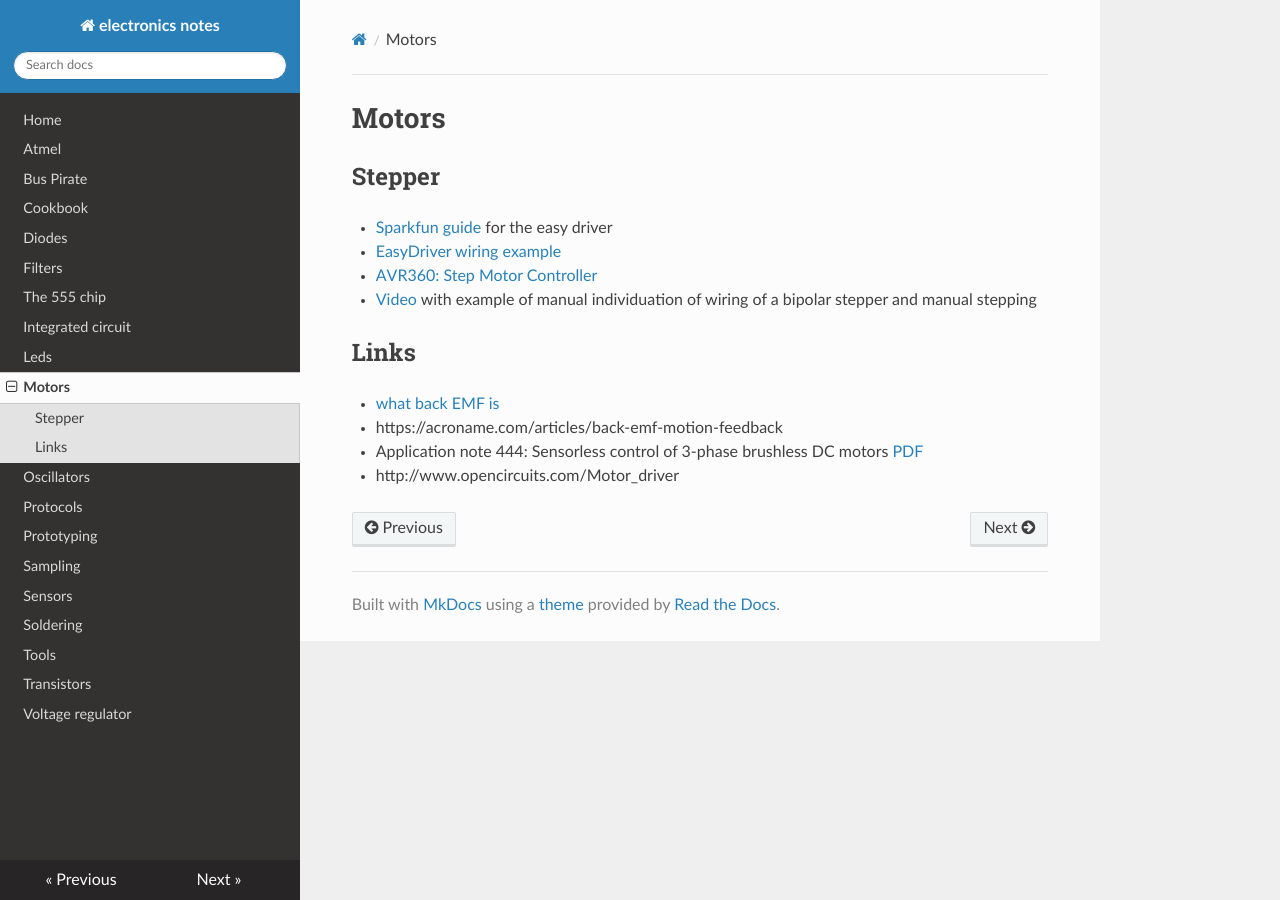
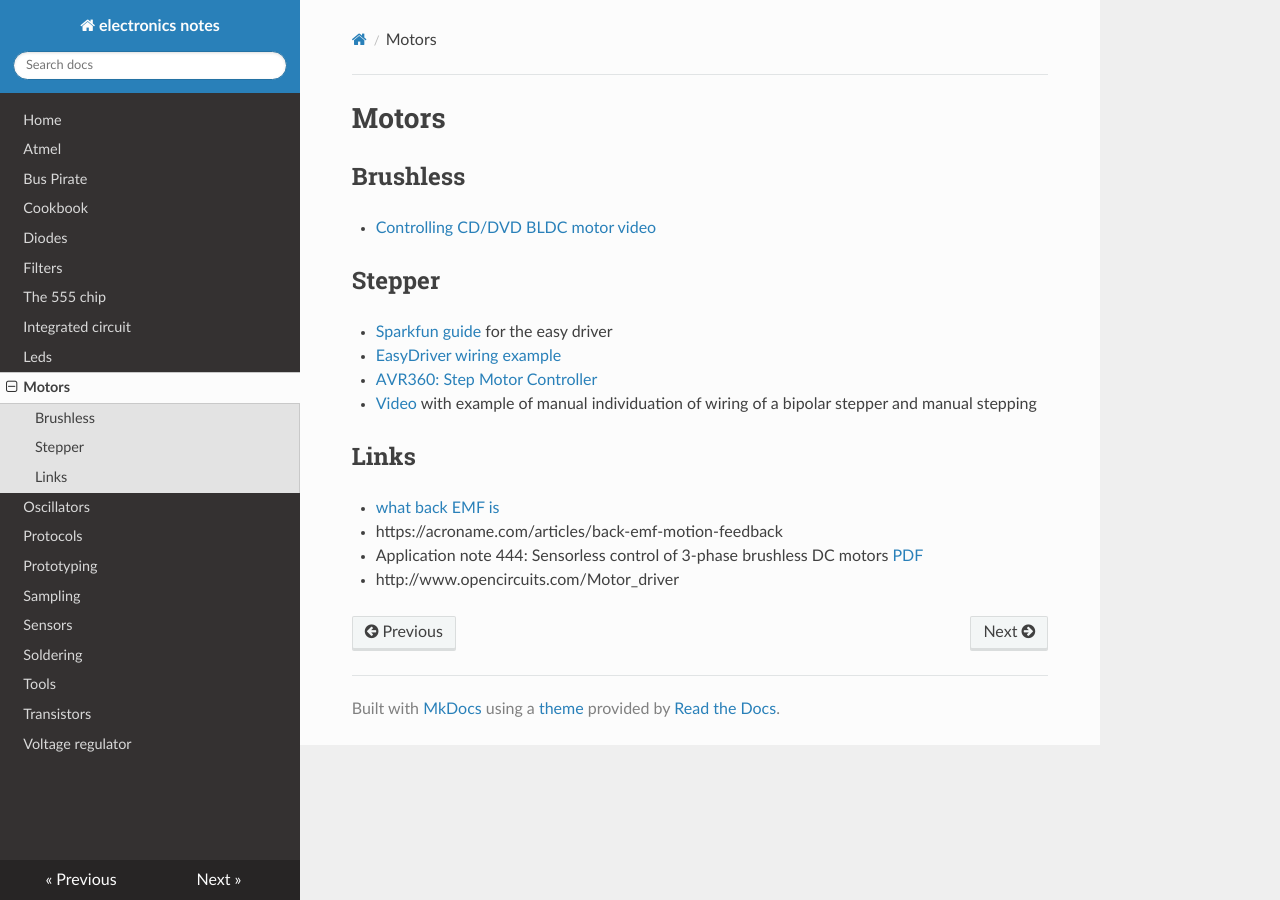
Before and after one commit to gipi/electronics-notes, an MkDocs documentation site: the page built from docs/motors.md, in a window 1280 px wide. Built offline with MkDocs 1.6.1, drawn with Linux system fonts in a browser that asks for light colours; nearby versions of some CDN libraries; old or Windows-style settings are respelled for this version of MkDocs.

Commit message:
Add note about brushless motors.

```diff
--- a/docs/motors.md
+++ b/docs/motors.md
@@ -1,4 +1,8 @@
 # Motors
+
+## Brushless
+
+ - [Controlling CD/DVD BLDC motor video](https://www.youtube.com/watch?v=WdKf6aiiVY0)
 
 ## Stepper
 
```
